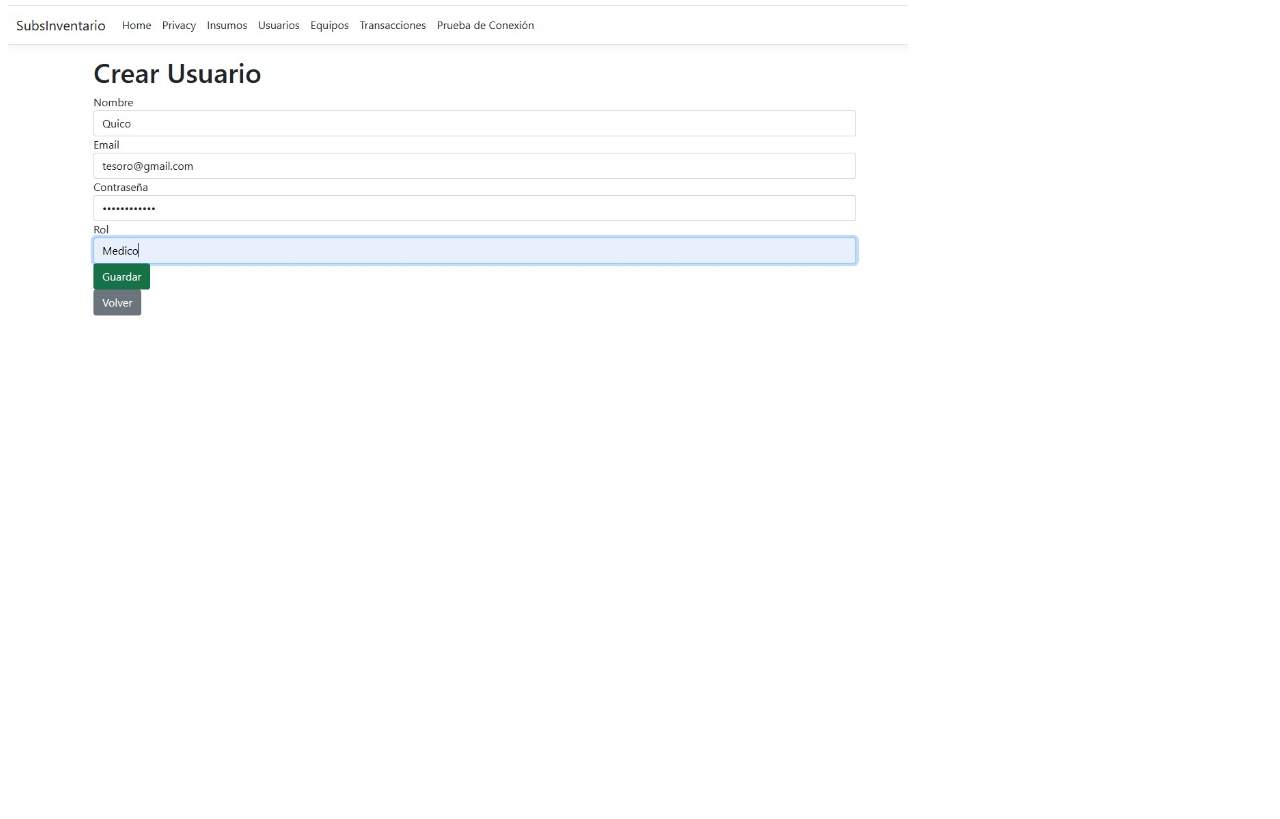
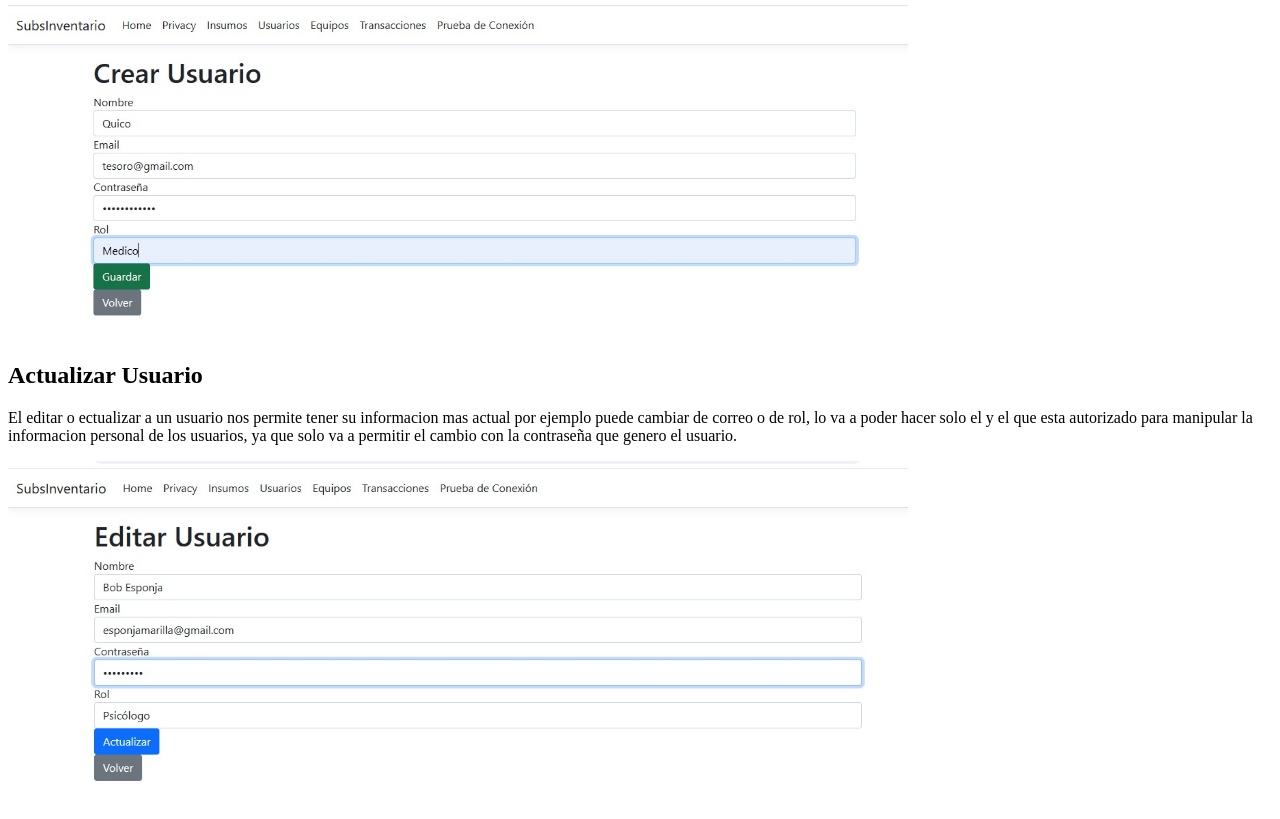
Before and after one commit to ivanrguez280603/SACC, a plain HTML site: page system/main.html in a window 1280 px wide. Shown: the part 847-1666 px from the top of the page. Before the commit the page ends 1211 px from the top, so only its background shows below. Drawn offline with Linux system fonts and the light colour scheme.

Commit message:
Editar Usuarios

```diff
--- a/system/main.html
+++ b/system/main.html
@@ -35,6 +35,11 @@
                 <img src="../Imagenes/imgFormulario/CrearUsuario.jpeg" alt="Creacion de Usuarios" width="900">
 
 
+        <h2>Actualizar Usuario</h2>
+            <p>El editar o ectualizar a un usuario nos permite tener su informacion mas actual por ejemplo puede cambiar de correo o de rol, lo va a poder
+                hacer solo el y el que esta autorizado para manipular la informacion personal de los usuarios, ya que solo va a permitir el cambio con la
+                contraseña que genero el usuario.</p>
+                <img src="../Imagenes/imgFormulario/EditarUsuario.jpeg" alt="Editar Usuarios" width="900">
     <h1></h1>
 
 </body>
```
